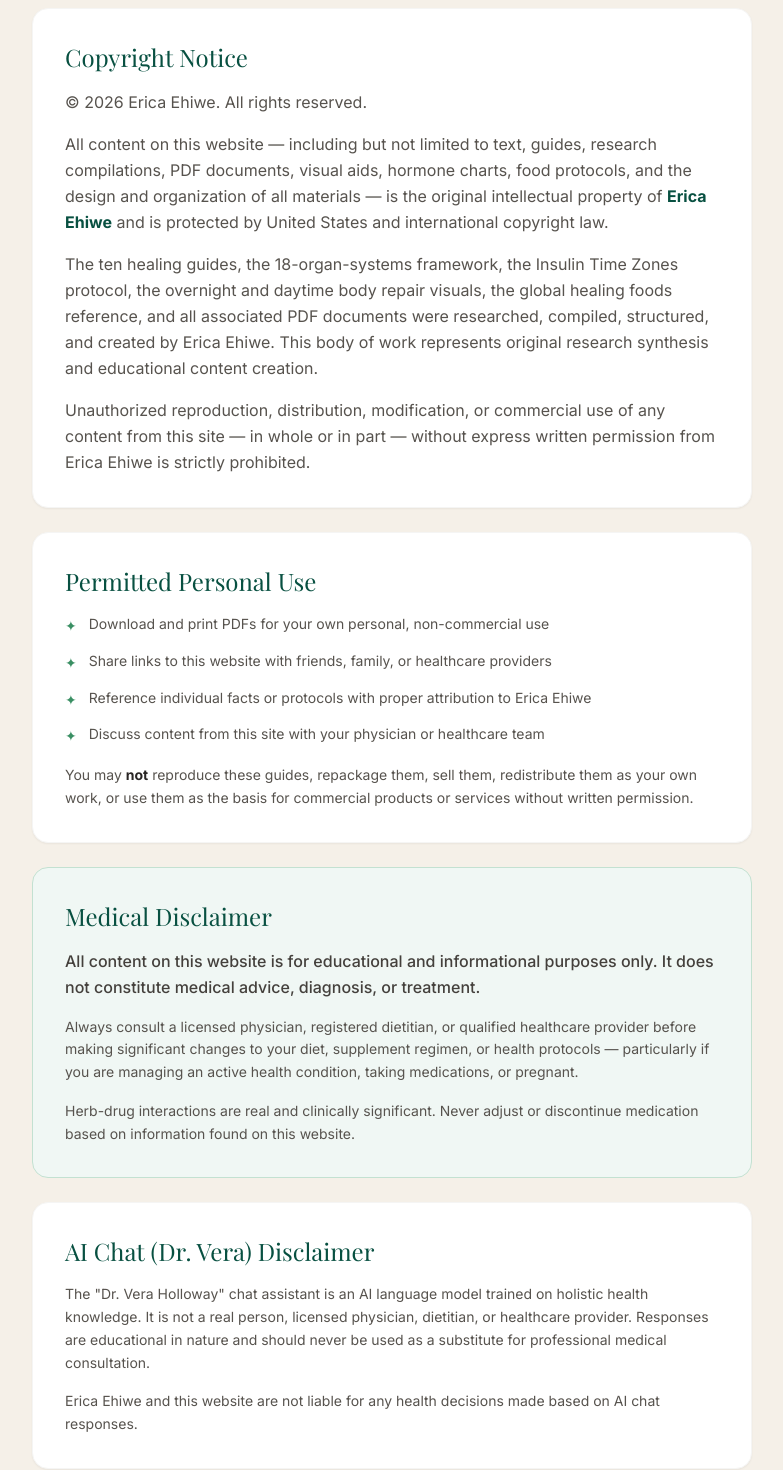
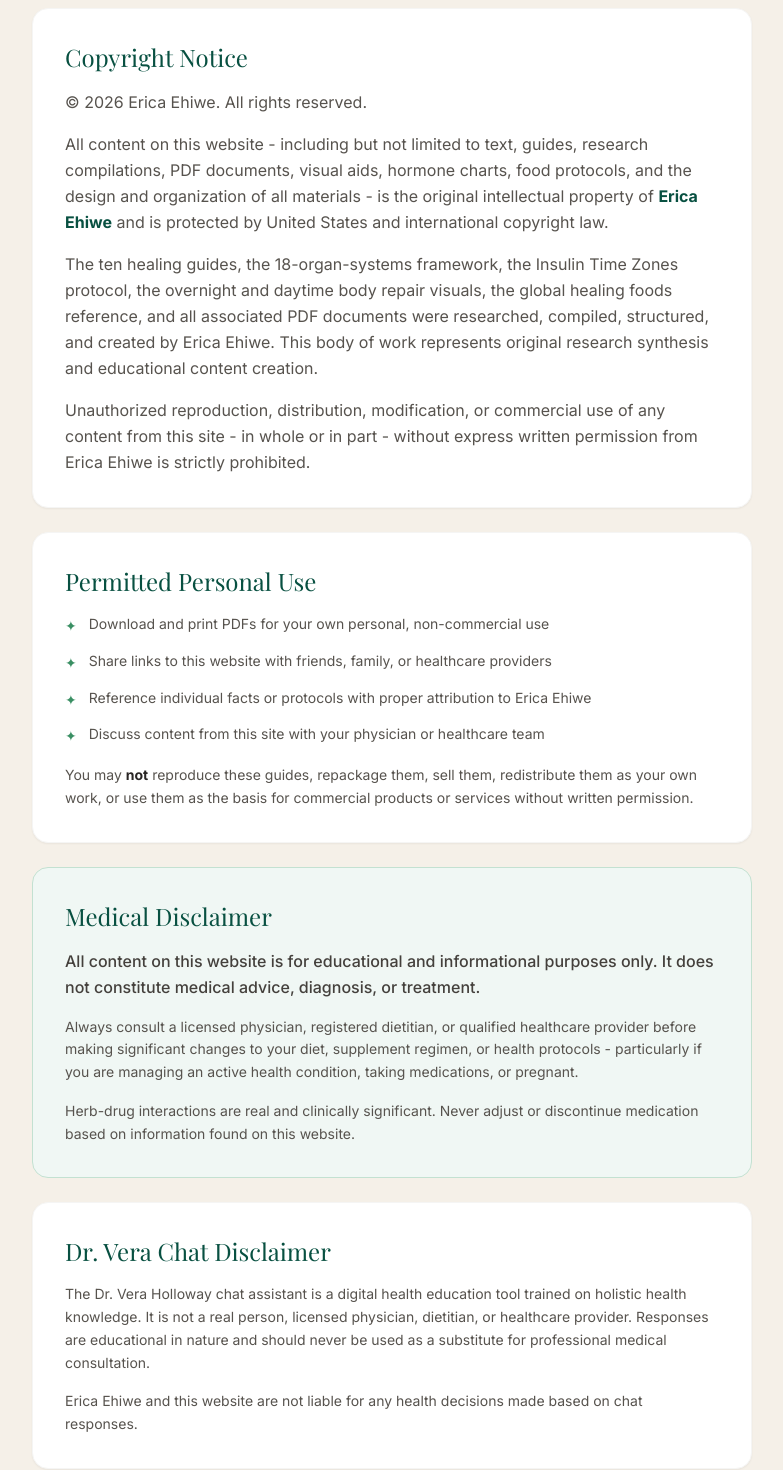
Before and after one commit to ebeprstudios/yourhealthmatters, a Next.js app in the folder your-health-matters/: page /legal in a window 1280 px wide. Shown: the part 220-1690 px from the top of the page, without its empty margins (248-1031 px from the left). Built offline with nearby package versions, Linux system fonts and the light colour scheme; a web font is replaced by a local one.

Commit message:
Add files via upload

```diff
--- a/your-health-matters/app/legal/page.tsx
+++ b/your-health-matters/app/legal/page.tsx
@@ -14,9 +14,9 @@ export default function LegalPage() {
           <h2 className="font-serif text-2xl text-forest-900 mb-4">Copyright Notice</h2>
           <p className="text-stone-600 leading-relaxed mb-4">© {year} Erica Ehiwe. All rights reserved.</p>
           <p className="text-stone-600 leading-relaxed mb-4">
-            All content on this website — including but not limited to text, guides, research compilations,
+            All content on this website - including but not limited to text, guides, research compilations,
             PDF documents, visual aids, hormone charts, food protocols, and the design and organization of
-            all materials — is the original intellectual property of <strong className="text-forest-900">Erica Ehiwe</strong> and
+            all materials - is the original intellectual property of <strong className="text-forest-900">Erica Ehiwe</strong> and
             is protected by United States and international copyright law.
           </p>
           <p className="text-stone-600 leading-relaxed mb-4">
@@ -27,7 +27,7 @@ export default function LegalPage() {
           </p>
           <p className="text-stone-600 leading-relaxed">
             Unauthorized reproduction, distribution, modification, or commercial use of any content from
-            this site — in whole or in part — without express written permission from Erica Ehiwe is
+            this site - in whole or in part - without express written permission from Erica Ehiwe is
             strictly prohibited.
           </p>
         </section>
@@ -60,7 +60,7 @@ export default function LegalPage() {
           </p>
           <p className="text-stone-600 leading-relaxed text-sm mb-4">
             Always consult a licensed physician, registered dietitian, or qualified healthcare provider
-            before making significant changes to your diet, supplement regimen, or health protocols —
+            before making significant changes to your diet, supplement regimen, or health protocols -
             particularly if you are managing an active health condition, taking medications, or pregnant.
           </p>
           <p className="text-stone-600 leading-relaxed text-sm">
@@ -70,15 +70,15 @@ export default function LegalPage() {
         </section>
 
         <section className="bg-white rounded-2xl p-8 border border-stone-100 shadow-sm mb-6">
-          <h2 className="font-serif text-2xl text-forest-900 mb-4">AI Chat (Dr. Vera) Disclaimer</h2>
+          <h2 className="font-serif text-2xl text-forest-900 mb-4">Dr. Vera Chat Disclaimer</h2>
           <p className="text-stone-600 leading-relaxed text-sm mb-4">
-            The "Dr. Vera Holloway" chat assistant is an AI language model trained on holistic health
+            The Dr. Vera Holloway chat assistant is a digital health education tool trained on holistic health
             knowledge. It is not a real person, licensed physician, dietitian, or healthcare provider.
             Responses are educational in nature and should never be used as a substitute for professional
             medical consultation.
           </p>
           <p className="text-stone-600 leading-relaxed text-sm">
-            Erica Ehiwe and this website are not liable for any health decisions made based on AI chat responses.
+            Erica Ehiwe and this website are not liable for any health decisions made based on chat responses.
           </p>
         </section>
 
```
